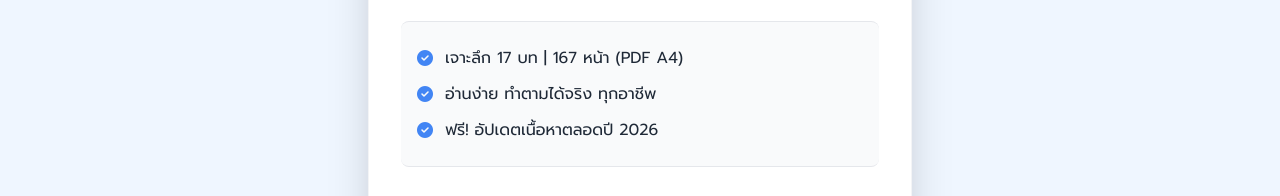
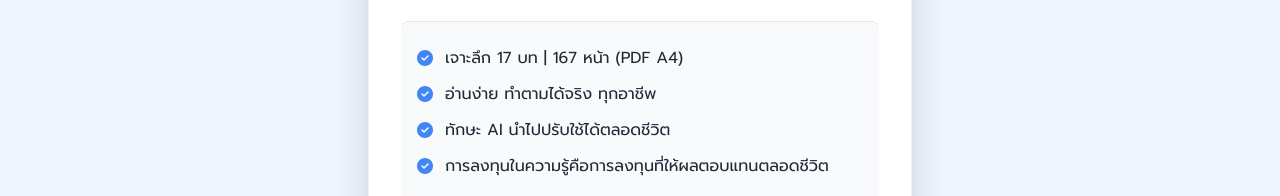
Before and after one commit to ThaiDeveloperX/notebooklm-th, a plain HTML site: page index.html in a window 1280 px wide. Shown: the part 8553-8749 px from the top of the page. Drawn offline with nearby package versions, Linux system fonts and the light colour scheme.

Commit message:
version1.2

```diff
--- a/index.html
+++ b/index.html
@@ -848,7 +848,8 @@
                     <ul class="text-left space-y-3 mb-8 pl-4 border-t border-b py-6 bg-gray-50 rounded-lg">
                         <li class="flex items-center"><i class="fa-solid fa-check-circle text-primary mr-3"></i> เจาะลึก 17 บท | 167 หน้า (PDF A4)</li>
                         <li class="flex items-center"><i class="fa-solid fa-check-circle text-primary mr-3"></i> อ่านง่าย ทำตามได้จริง ทุกอาชีพ</li>
-                        <li class="flex items-center"><i class="fa-solid fa-check-circle text-primary mr-3"></i> ฟรี! อัปเดตเนื้อหาตลอดปี 2026</li>
+                        <li class="flex items-center"><i class="fa-solid fa-check-circle text-primary mr-3"></i> ทักษะ AI นำไปปรับใช้ได้ตลอดชีวิต </li>
+                        <li class="flex items-center"><i class="fa-solid fa-check-circle text-primary mr-3"></i> การลงทุนในความรู้คือการลงทุนที่ให้ผลตอบแทนตลอดชีวิต </li>
                     </ul>
 
                     <!-- CTA Button Direct Link -->
```
